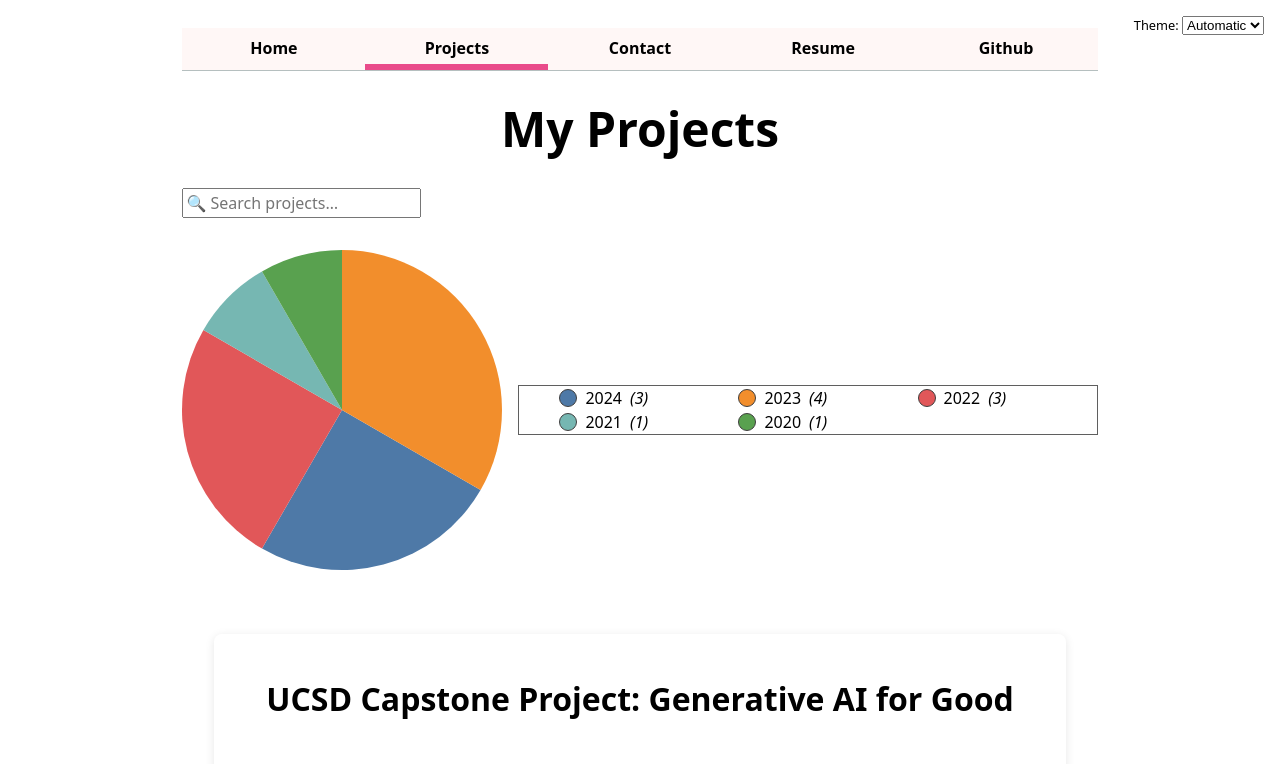
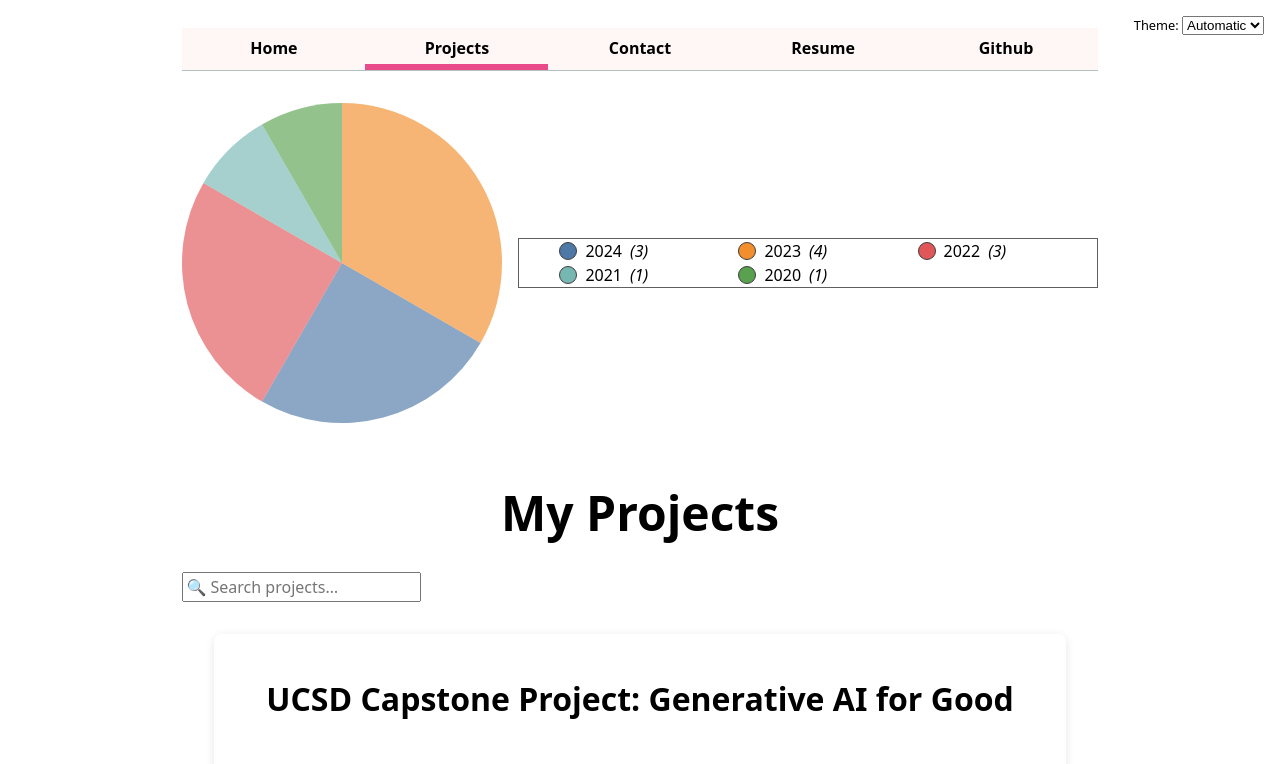
Before and after one commit to nshor47/my-portfolio, a SvelteKit app: page /projects in a window 1280 px wide. Shown: the top 764 px of the page. Built offline with nearby package versions, Linux system fonts and the light colour scheme.

Commit message:
Finished Lab 6

```diff
--- a/src/lib/Pie.svelte
+++ b/src/lib/Pie.svelte
@@ -0,0 +1,67 @@
+<script>
+    import projects from '$lib/projects.json';
+    import Project from '$lib/Project.svelte';
+    import * as d3 from 'd3';
+</script>
+
+<!-- <div class="container">
+    <svg viewBox="-50 -50 100 100">
+        {#each arcData as arc, i}
+            <path d={arcGenerator(arc)} fill={colors(i)} />
+        {/each}
+    </svg>
+
+    <ul class="legend">
+        {#each pieData as d, index}
+            <li style="--color: { colors(index) }">
+                <span class="swatch"></span>
+                {d.label} <em>({d.value})</em>
+            </li>
+        {/each}
+    </ul>
+</div> -->
+
+<style>
+    svg {
+        max-width: 20em;
+        margin-block: 2em;
+        overflow: visible;
+}
+    :root {
+        --swatch-border-color: #5f5f5f;
+        }
+
+    :root[data-theme='dark'] {
+        --swatch-border-color: #fff;
+    }
+    .legend {
+        display: grid;
+        grid-template-columns: repeat(auto-fill, minmax(9em, 1fr));
+        gap: 0em;
+        margin: 1em 0;
+        list-style: none;
+        padding: 10;
+        border: 1.2px solid var(--swatch-border-color);
+        flex:1;
+    }
+    .legend li {
+        display: flex;
+        align-items: center;
+        gap: 0.5em;
+    }
+    .swatch {
+        width: 1em;
+        height: 1em;
+        aspect-ratio: 1 / 1;
+        background-color: var(--color);
+        border-radius: 50%;
+        display: inline-block;
+        border: 1px solid #3f3e3e;
+    }
+    .container {
+        display: flex;
+        align-items: center;
+        gap: 1em;
+        flex-wrap: wrap;
+    }
+</style>
--- a/src/lib/Project.svelte
+++ b/src/lib/Project.svelte
@@ -4,63 +4,9 @@
     import Pie from '$lib/Pie.svelte';
     import * as d3 from 'd3';
     import projects from '$lib/projects.json';
-
     let query = '';
-
-    let rolledData = d3.rollups(
-    projects,
-    (v) => v.length,
-    (d) => d.year,
-    );
-
-    let pieData = rolledData.map(([year, count]) => {
-    return { value: count, label: year };
-    });
-
-
-    let colors = d3.scaleOrdinal(d3.schemeTableau10);
-
-    let sliceGenerator = d3.pie().value((d) => d.value);
-    let arcData = sliceGenerator(pieData);
-    let arcGenerator = d3.arc().innerRadius(0).outerRadius(50);
-
-    let filteredProjects;
-    $: filteredProjects = projects.filter((project) => {
-        if (query) {
-            return project.title.toLowerCase().includes(query.toLowerCase());
-        }
-
-        return true;
-        });
-    $: filteredProjects = projects.filter((project) => {
-        let values = Object.values(project).join('\n').toLowerCase();
-        return values.includes(query.toLowerCase());
-        });
 </script>
 
-<input
-  type="search"
-  bind:value="{query}"
-  aria-label="Search projects"
-  placeholder="🔍 Search projects…"
-/>
-
-<div class="container">
-    <svg viewBox="-50 -50 100 100">
-        {#each arcData as arc, i}
-            <path d={arcGenerator(arc)} fill={colors(i)} />
-        {/each}
-    </svg>
-
-    <ul class="legend">
-        {#each pieData as d, index}
-            <li style="--color: { colors(index) }">
-                <span class="swatch"></span>
-                {d.label} <em>({d.value})</em>
-            </li>
-        {/each}
-    </ul>
-</div>
 
 <div class="projects">
     <article class="project">
@@ -129,34 +75,4 @@
     :root[data-theme='dark'] {
         --swatch-border-color: #fff;
     }
-    .legend {
-        display: grid;
-        grid-template-columns: repeat(auto-fill, minmax(9em, 1fr));
-        gap: 0em;
-        margin: 1em 0;
-        list-style: none;
-        padding: 10;
-        border: 1.2px solid var(--swatch-border-color);
-        flex:1;
-    }
-    .legend li {
-        display: flex;
-        align-items: center;
-        gap: 0.5em;
-    }
-    .swatch {
-        width: 1em;
-        height: 1em;
-        aspect-ratio: 1 / 1;
-        background-color: var(--color);
-        border-radius: 50%;
-        display: inline-block;
-        border: 1px solid #3f3e3e;
-    }
-    .container {
-        display: flex;
-        align-items: center;
-        gap: 1em;
-        flex-wrap: wrap;
-    }
 </style>
--- a/src/routes/projects/+page.svelte
+++ b/src/routes/projects/+page.svelte
@@ -2,24 +2,168 @@
     import projects from '$lib/projects.json';
     import Project from '$lib/Project.svelte';
     import Pie from '$lib/Pie.svelte';
+    import * as d3 from 'd3';
 
-    let pieData = [
-    { value: 1, label: 'apples' },
-    { value: 2, label: 'oranges' },
-    { value: 3, label: 'mangos' },
-    { value: 4, label: 'pears' },
-    { value: 5, label: 'limes' },
-    { value: 5, label: 'cherries' },
-    ];
+    let query = '';
+    let selectedYearIndex = -1;
 
+    $: filteredProjects = projects.filter((project) => {
+        let values = Object.values(project).join('\n').toLowerCase();
+        return values.includes(query.toLowerCase());
+    });
+
+    let pieData;
+    $: {
+        let rolledData = d3.rollups(
+            filteredProjects,
+            (v) => v.length,
+            (d) => d.year,
+        );
+        pieData = rolledData.map(([year, count]) => ({
+            value: count,
+            label: year,
+        }));
+    }
+
+    let colors = d3.scaleOrdinal(d3.schemeTableau10);
+
+    let sliceGenerator = d3.pie().value((d) => d.value);
+    let arcGenerator = d3.arc().innerRadius(0).outerRadius(50);
+
+    let arcData;
+    $: arcData = sliceGenerator(pieData);
+
+    export let selectedIndex = -1;
+    let selectedYear;
+    $: selectedYear = selectedYearIndex > -1 ? pieData[selectedYearIndex].label : null;
+
+    $: filteredByYear = filteredProjects.filter((project) => {
+        if (selectedYear) return project.year === selectedYear;
+        return true;
+    });
+    function toggleWedge(index, event) {
+    if (!event.key || event.key === 'Enter') {
+        selectedIndex = selectedIndex === index ? -1 : index;
+    }
+}
 </script>
-<Pie data="{pieData}" />
+{selectedYear}
+<div class="container">
+    <svg viewBox="-50 -50 100 100">
+        {#each arcData as arc, i}
+        <path
+            d={arcGenerator(arc)}
+            fill={colors(i)}
+            tabindex="0"
+            role="button"
+            aria-label="Select {pieData[i].label} slice"
+            class:selected={selectedIndex === i}
+            on:click={e => toggleWedge(i, e)}
+            on:keyup={e => toggleWedge(i, e)}
+        />
+{/each}
+    </svg>
+
+    <ul class="legend">
+        {#each pieData as d, index}
+            <li
+                class:selected={selectedIndex === index}
+                style="--color: { colors(index) }"
+            >
+                <span class="swatch"></span>
+                {d.label} <em>({d.value})</em>
+            </li>
+        {/each}
+    </ul>
+</div>
+
+
+
 <svelte:head>
   <title>My Projects</title>
 </svelte:head>
 <h1>My Projects</h1>
-    <div class="projects">
-        {#each projects as p}
-            <Project data={p} />
-        {/each}
-    </div>
+<input
+    type="search"
+    bind:value="{query}"
+    aria-label="Search projects"
+    placeholder="🔍 Search projects…"
+/>
+
+<div class="projects">
+    {#each filteredProjects as p}
+        <Project data={p} />
+    {/each}
+</div>
+
+<Pie data="{pieData}" bind:selectedIndex="{selectedYearIndex}"/>
+
+
+<style>
+    svg {
+        max-width: 20em;
+        margin-block: 2em;
+        overflow: visible;
+    }
+
+    :root {
+        --swatch-border-color: #5f5f5f;
+    }
+    :root[data-theme='dark'] {
+        --swatch-border-color: #fff;
+    }
+    .legend {
+        display: grid;
+        grid-template-columns: repeat(auto-fill, minmax(9em, 1fr));
+        gap: 0em;
+        margin: 1em 0;
+        list-style: none;
+        padding: 10;
+        border: 1.2px solid var(--swatch-border-color);
+        flex: 1;
+    }
+    .legend li {
+        display: flex;
+        align-items: center;
+        gap: 0.5em;
+    }
+    .swatch {
+        width: 1em;
+        height: 1em;
+        aspect-ratio: 1 / 1;
+        background-color: var(--color);
+        border-radius: 50%;
+        display: inline-block;
+        border: 1px solid #3f3e3e;
+    }
+    .container {
+        display: flex;
+        align-items: center;
+        gap: 1em;
+        flex-wrap: wrap;
+    }
+
+    .selected {
+        --color: oklch(60% 45% 0) !important;
+    }
+
+    .selected:is(path) {
+        fill: var(--color);
+    }
+
+    svg:has(path:hover, path:focus-visible)  {
+        opacity: 100%;
+    }
+    path:not(:hover, :focus-visible) {
+        opacity: 65%;
+    }
+    path {
+        cursor: pointer;
+        transition: 300ms;
+        outline: none;
+    }
+    path:focus-visible {
+    opacity: 100%;
+    outline: 3px solid #5c6bc0;
+}
+</style>
```
